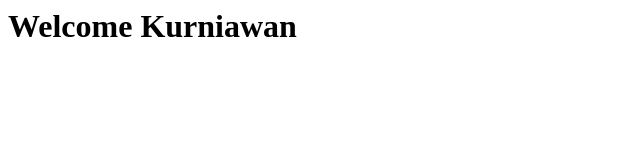
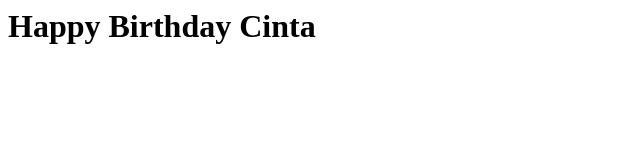
Before and after one commit to kurniawan097/kurniawan097.github.io, a plain HTML site: page index.html in a window 1280 px wide. Shown: the whole page, without its empty margins (0-640 px from the left). Drawn offline with Linux system fonts and the light colour scheme.

Commit message:
Update index.html

```diff
--- a/index.html
+++ b/index.html
@@ -1 +1 @@
-<h1>Welcome Kurniawan</h1>
+<h1>Happy Birthday Cinta</h1>
```
